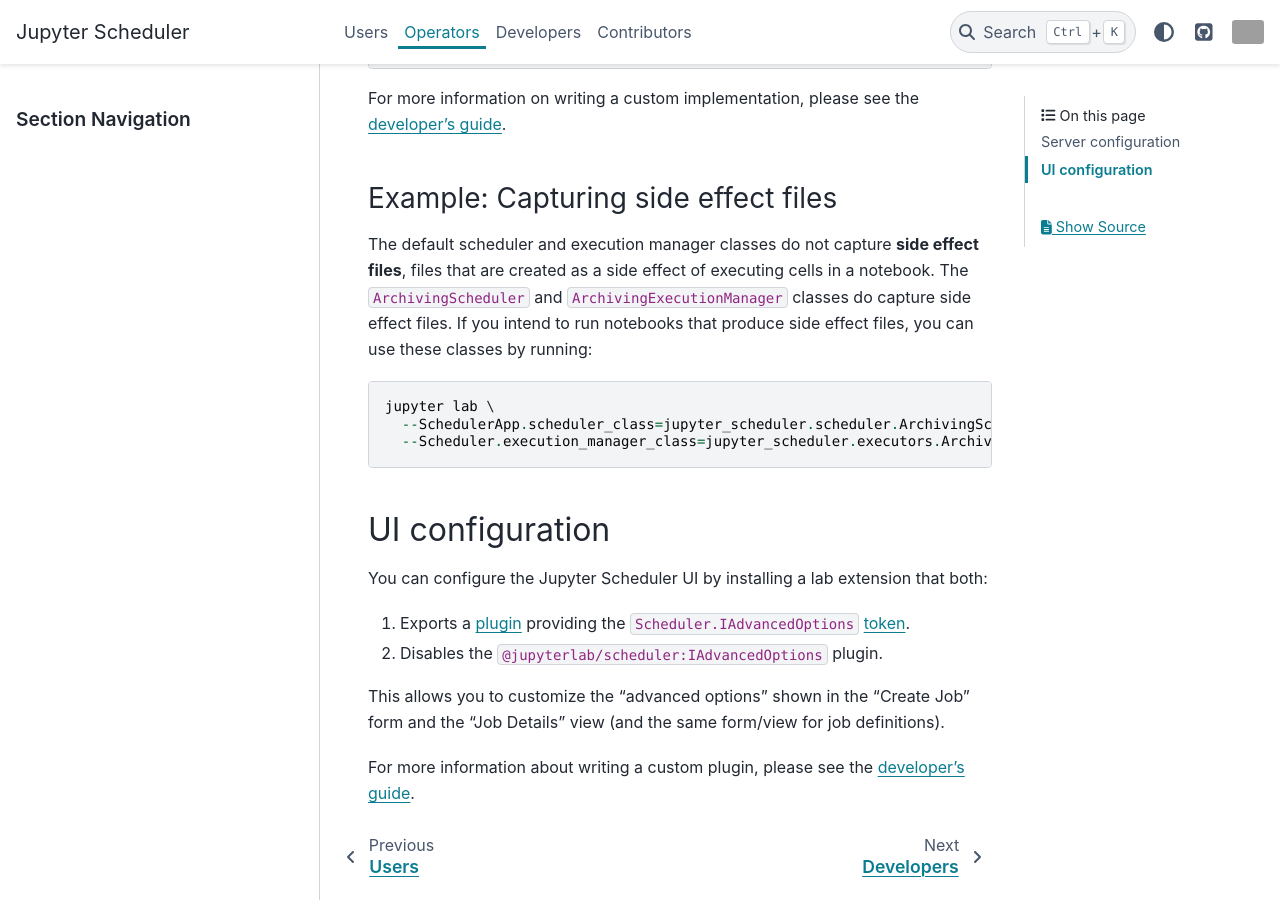
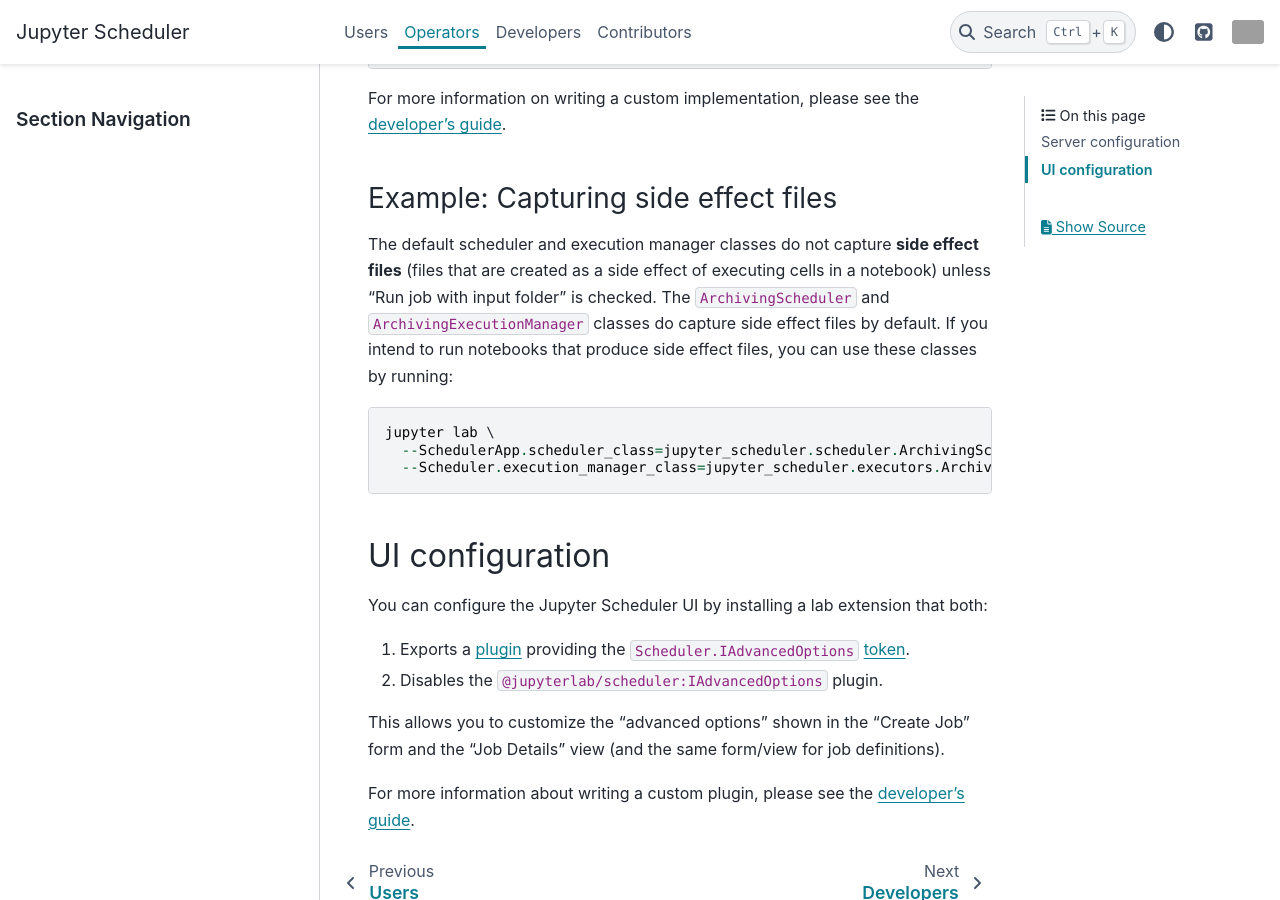
Before and after one commit to jupyter-server/jupyter-scheduler, a Sphinx documentation site: the page built from docs/operators/index.md, in a window 1280 px wide and 900 px high, scrolled down 2249 px. Built offline with Sphinx 7.4.7 and the PyData theme 0.15.4, drawn with Linux system fonts in a browser that asks for light colours; grey boxes are pictures that could not be loaded.

Commit message:
Describe side effects behavior better

````diff
--- a/docs/operators/index.md
+++ b/docs/operators/index.md
@@ -89,9 +89,9 @@
 ### Example: Capturing side effect files
 
 The default scheduler and execution manager classes do not capture
-**side effect files**, files that are created as a side effect of executing
-cells in a notebook. The `ArchivingScheduler` and `ArchivingExecutionManager`
-classes do capture side effect files. If you intend to run notebooks that produce
+**side effect files** (files that are created as a side effect of executing
+cells in a notebook) unless “Run job with input folder” is checked. The `ArchivingScheduler` and `ArchivingExecutionManager`
+classes do capture side effect files by default. If you intend to run notebooks that produce
 side effect files, you can use these classes by running:
 
 ```
````
Also changed, not shown: docs/users/index.md (+1 -1 lines).
